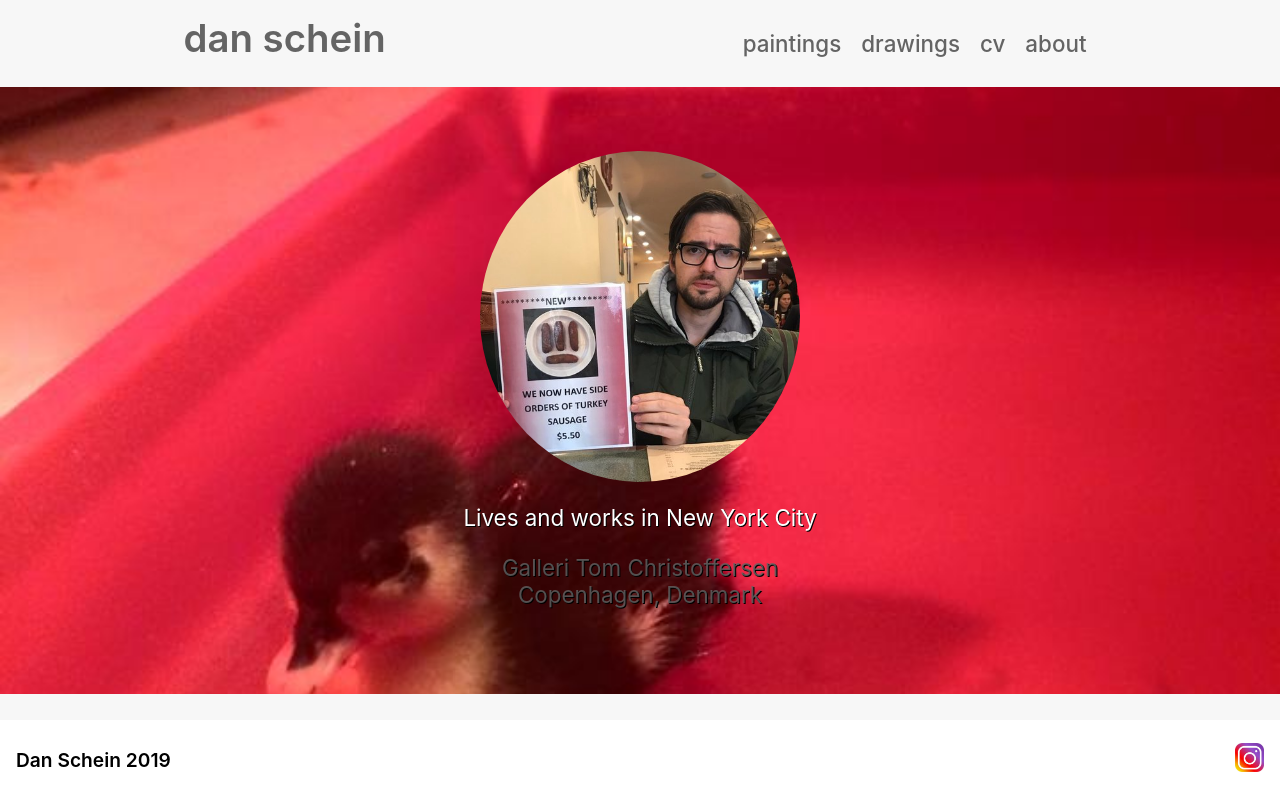
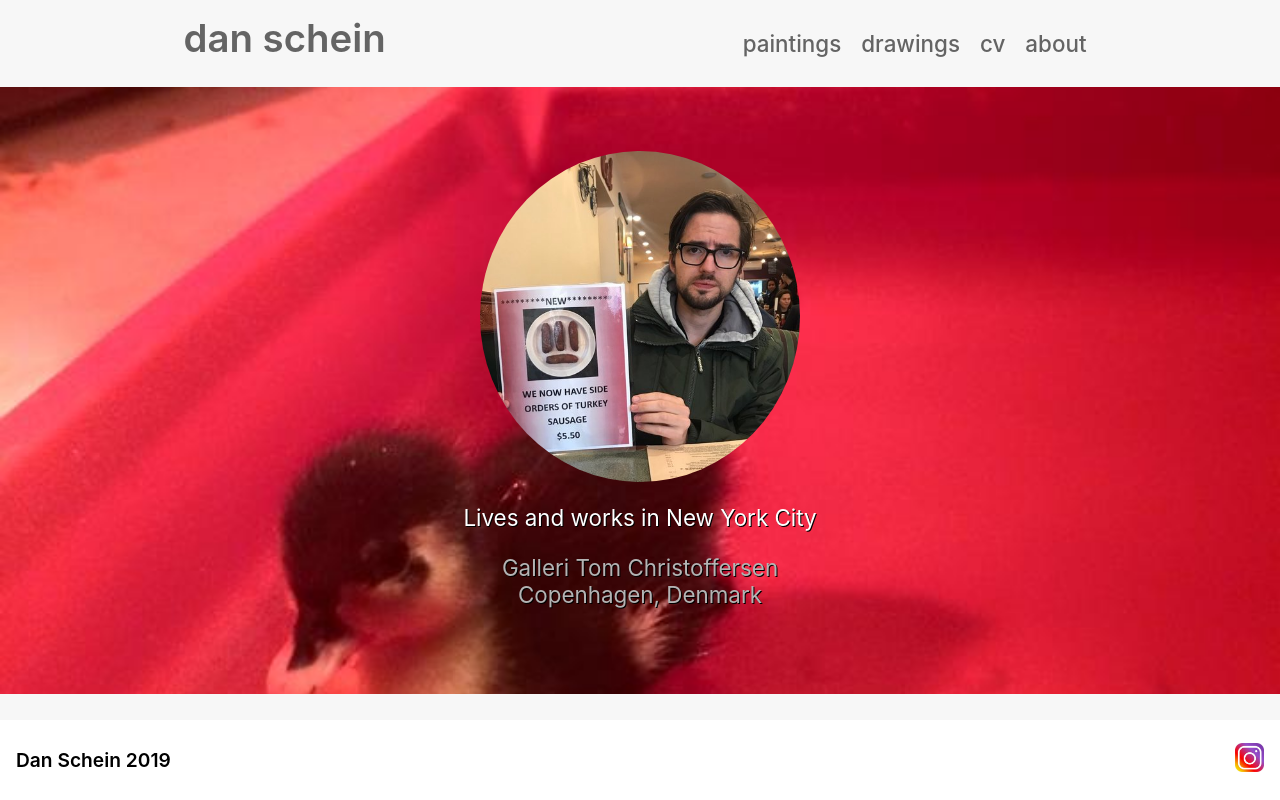
Before and after one commit to stevencharleshuang/dan-portfolio-prototype, a React (Create React App) app: page /about in a window 1280 px wide. In both pictures the pointer is over the link 639 px from the left and 580 px from the top of the page. Built offline with nearby package versions, Linux system fonts and the light colour scheme.

Commit message:
fixed a el styles

```diff
--- a/src/App.css
+++ b/src/App.css
@@ -75,11 +75,11 @@ main {
   text-shadow: 1px 1px black;
 }
 
-.App .about .content span .about-links a:link, a:visited {
+.about-links a:link, .about-links a:visited {
   color: rgba(247, 247, 247, 1);
 }
 
-.App .about .content span a:active, a:hover {
+.about-links a:active, .about-links a:hover {
   /* text-shadow: 1px 1px white; */
   color: rgba(180, 180, 180, 1);
 }
@@ -265,11 +265,11 @@ footer img {
   cursor: pointer;
 }
 
-nav, .cv a:link, a:visited {
+/* nav, .cv + a:link, a:visited {
   color: rgba(100, 100, 100, 1);
   text-decoration: none;
 }
 
-nav, .cv a:active, a:hover {
+nav, .cv + a:active, a:hover {
   color: rgba(100, 100, 100, 0.8);
-}
+} */
```
